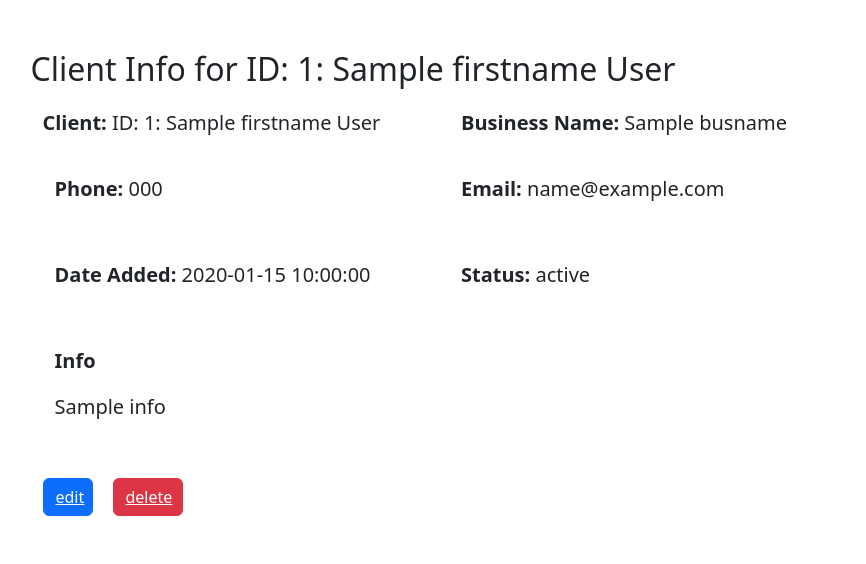
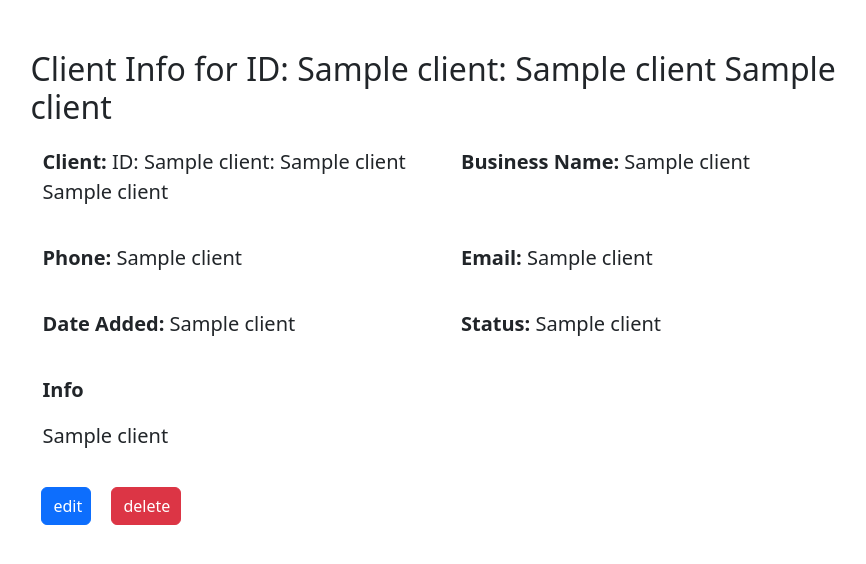
Before and after one commit to cmbondi/npsystemsCRM, a Flask app: template templates/detail.html in a window 1280 px wide. Shown: the part 57-621 px from the top of the page, without its empty margins (191-1057 px from the left). Run offline with Flask 3, Linux system fonts and the light colour scheme; the template is opened without the code that fills it: most values are stand-ins (such as "Sample title", 1, 10 or a date in 2020).

Commit message:
Update views and CSS Fix bugs with buttons

```diff
--- a/app.py
+++ b/app.py
@@ -15,24 +15,15 @@
     DB = CRMDatabase()
     client = DB.get_client_byid(id)
     DB.db_close()
-    firstname = client[1]
-    lastname = client[2]
-    busname = client[3]
-    phone = client[4]
-    email = client[5]
-    status = client[6]
-    date = client[7]
-    info = client[8]
-    return render_template('detail.html',
-        id=id,
-        firstname=firstname,
-        lastname=lastname,
-        busname=busname,
-        phone=phone,
-        email=email,
-        status=status,
-        date=date,
-        info=info)
+    # firstname = client[1]
+    # lastname = client[2]
+    # busname = client[3]
+    # phone = client[4]
+    # email = client[5]
+    # status = client[6]
+    # date = client[7]
+    # info = client[8]
+    return render_template('detail.html', client=client)
 
 @app.route('/add', methods=['GET', 'POST'])
 def Add():
--- a/classes/db.py
+++ b/classes/db.py
@@ -59,6 +59,5 @@
     def db_close(self):
          self.con.close()
 
-# if __name__ == "__main__":
-#     DB = CRMDatabase()
-#     DB.db_close()
+if __name__ == "__main__":
+    DB = CRMDatabase()
--- a/static/style.css
+++ b/static/style.css
@@ -8,7 +8,7 @@
 }
 
 .main_client_list {
-    font-size: 18px;
+    font-size: 20px;
     font-weight: bold;
     color: blue;
 }
@@ -19,8 +19,25 @@
     text-decoration: none;
 }
 
+.main_client_list button {
+    float: right;
+    margin-left: 20px;
+}
+
+.main_client_list button a {
+    color:white;
+    text-decoration: none;
+    text-align: center;
+}
+
 .client_detail {
     font-size: 20px;
+}
+
+.client_detail button a {
+    color:white !important;
+    text-decoration: none;
+    text-align: center;
 }
 
 button a {
--- a/templates/add.html
+++ b/templates/add.html
@@ -26,9 +26,9 @@
                 <div class="col">
                     <select name="status" class="form-select" aria-label="status">
                         <option selected>Select Status</option>
-                        <option value="1">Active</option>
-                        <option value="2">Prospect</option>
-                        <option value="3">Past</option>
+                        <option value="Active">Active</option>
+                        <option value="Prospect">Prospect</option>
+                        <option value="Past">Past</option>
                     </select>
                 </div>
             </div>
--- a/templates/detail.html
+++ b/templates/detail.html
@@ -1,51 +1,51 @@
 {% extends "layout.html" %}
     {% block content %}
         <div class="content-div">
-            <h2>Client Info for ID: {{id}}: {{firstname}} {{lastname}}</h2>
+            <h2>Client Info for ID: {{client[0]}}: {{client[1]}} {{client[2]}}</h2>
             <div class="client_detail">
                 <div class="row">
                     <div class="col">
                         <p>
-                            <b>Client:</b> ID: {{id}}: {{firstname}} {{lastname}}
+                            <b>Client:</b> ID: {{client[0]}}: {{client[1]}} {{client[2]}}
                         </p>
                     </div>
                     <div class="col">
                         <p>
-                            <b>Business Name:</b> {{busname}}
-                        </p>
-                    </div>
-                    <div class="row">
-                        <div class="col">
-                            <p>
-                                <b>Phone:</b> {{phone}}
-                            </p>
-                        </div>
-                        <div class="col">
-                            <p>
-                                <b>Email:</b> {{email}}
+                            <b>Business Name:</b> {{client[3]}}
                         </p>
                     </div>
                 </div>
                 <div class="row">
                     <div class="col">
                         <p>
-                                <b>Date Added:</b> {{date}}
+                             <b>Phone:</b> {{client[4]}}
                         </p>
                     </div>
                     <div class="col">
                         <p>
-                                <b>Status:</b> {{status}}
+                            <b>Email:</b> {{client[5]}}
+                        </p>
+                    </div>
+                </div>
+                <div class="row">
+                    <div class="col">
+                        <p>
+                            <b>Date Added:</b> {{client[7]}}
+                        </p>
+                    </div>
+                    <div class="col">
+                        <p>
+                            <b>Status:</b> {{client[6]}}
                         </p>
                     </div>
                 </div>
                 <div class="row">
                     <p><b>Info</b></p>
-                        <p>{{info}}</p>
+                    <p>{{client[8]}}</p>
                 </div>
                 <div class="row">
-                        <button style="width:50px; margin-right:20px" type="button" class="btn btn-primary"><a href="\edit\{{id}}">edit</a></button>
-                        <button style="width:70px" type="button" class="btn btn-danger"><a href="\delete\{{id}}">delete</a></button>
-                    </div>
+                    <button style="width:50px; margin:0 20px 0 10px" type="button" class="btn btn-primary"><a href="\edit\{{client[0]}}">edit</a></button>
+                    <button style="width:70px" type="button" class="btn btn-danger"><a href="\delete\{{client[0]}}">delete</a></button>
                 </div>
             </div>
         </div>
--- a/templates/edit.html
+++ b/templates/edit.html
@@ -41,7 +41,7 @@
                     <input type="text" name="date" class="form-control" value="{{client[7]}}" aria-label="date">
                 </div>
                 <div class="col">
-                    <button type="submit" class="btn btn-primary">Add</button>
+                    <button type="submit" class="btn btn-primary">Update</button>
                 </div>
             </div>
         </form>
--- a/templates/index.html
+++ b/templates/index.html
@@ -5,8 +5,9 @@
             <ul class="list-group main_client_list">
                 {% for client in clients %}
                 <li class="list-group-item">
-                    <span><a href="\detail\{{client[0]}}">ID: {{client[0]}} - {{client[2]}}, {{client[1]}} - {{client[3]}} - Status: {{client[6]}} - {{client[7]}}</a><button class="btn btn-primary"><a href="\edit\{{client[0]}}">edit</a></button>
-                    <button class="btn btn-primary"><a href="\delete\{{client[0]}}">delete</a></button></span>
+                    <span><a href="\detail\{{client[0]}}">ID: {{client[0]}} - {{client[2]}}, {{client[1]}} - {{client[3]}} - Status: {{client[6]}} - {{client[7]}}</a></span>
+                    <button class="btn btn-primary"><a href="\edit\{{client[0]}}">edit</a></button>
+                    <button class="btn btn-primary"><a href="\delete\{{client[0]}}">delete</a></button>
                 </li>
                 {% endfor %}
             </ul>
--- a/templates/layout.html
+++ b/templates/layout.html
@@ -3,7 +3,7 @@
 <head>
     <meta charset="UTF-8">
     <meta name="viewport" content="width=device-width, initial-scale=1.0">
-    <link rel="stylesheet" href="static/style.css">
+    <link rel="stylesheet" href="/static/style.css">
     <link href="https://cdn.jsdelivr.net/npm/bootstrap@5.3.2/dist/css/bootstrap.min.css" rel="stylesheet" integrity="sha384-T3c6CoIi6uLrA9TneNEoa7RxnatzjcDSCmG1MXxSR1GAsXEV/Dwwykc2MPK8M2HN" crossorigin="anonymous">
     <title>CRM App</title>
 </head>
@@ -11,7 +11,7 @@
     <main class="container">
         <nav class="navbar bg-dark navbar-expand-lg border-bottom border-body" data-bs-theme="dark">
             <div class="container-fluid">
-            <a class="navbar-brand" href="#">NP Systems CRM</a>
+            <a class="navbar-brand" href="/">NP Systems CRM</a>
             <button class="navbar-toggler" type="button" data-bs-toggle="collapse" data-bs-target="#navbarSupportedContent" aria-controls="navbarSupportedContent" aria-expanded="false" aria-label="Toggle navigation">
                 <span class="navbar-toggler-icon"></span>
             </button>
```
Lines whose indentation alone changed are shown as unchanged.
